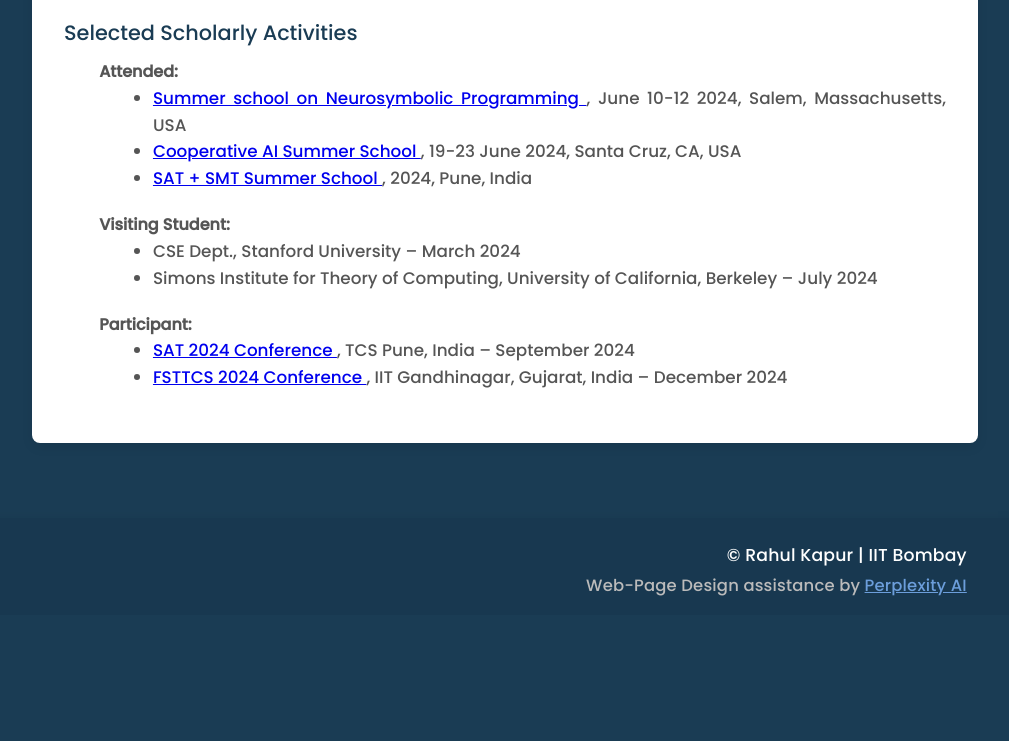
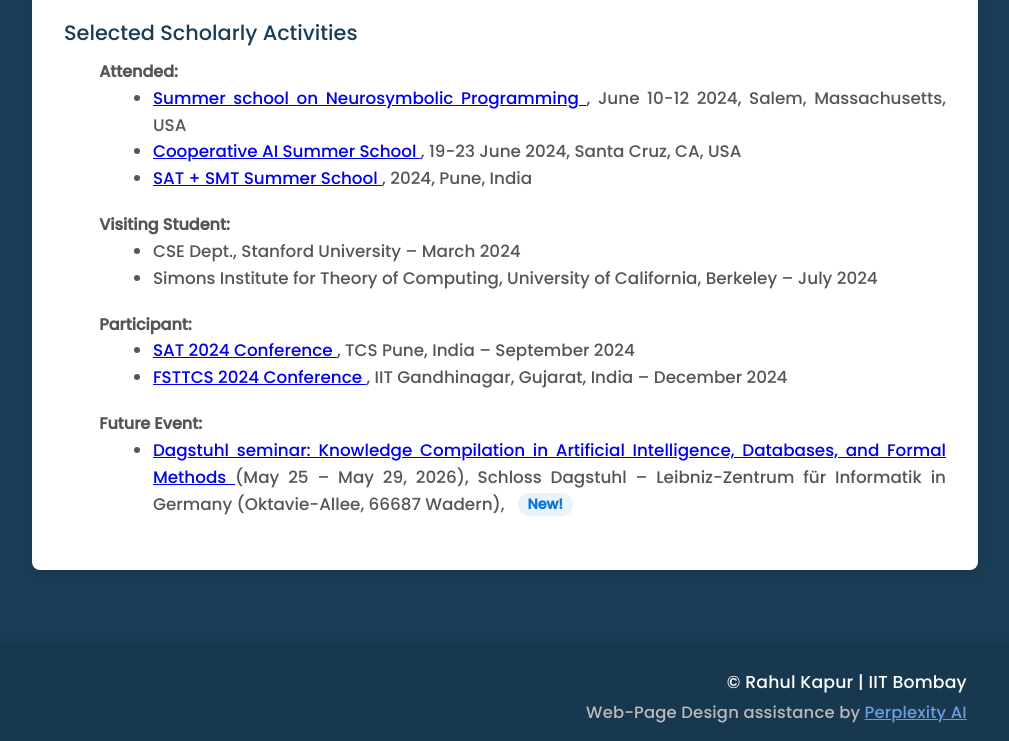
Before and after one commit to Rkus990/rkus990.github.io, a plain HTML site: page index.html in a window 1280 px wide. Shown: the part 1062-1803 px from the top of the page, without its empty margins (270-1279 px from the left). Before the commit the page ends 1677 px from the top, so only its background shows below. Drawn offline with Linux system fonts and the light colour scheme.

Commit message:
Update index.html

```diff
--- a/index.html
+++ b/index.html
@@ -349,6 +349,16 @@ body, .profile, .section-content, .profile li, .profile p {
                           </a>, IIT Gandhinagar, Gujarat, India – December 2024
                         </li>
                       </ul>
+
+					  <strong>Future Event:</strong>
+  <ul>
+    <li>
+      <a href="https://www.dagstuhl.de/seminars/seminar-calendar/seminar-details/26221" target="_blank">
+        Dagstuhl seminar: Knowledge Compilation in Artificial Intelligence, Databases, and Formal Methods
+      </a> (May 25 – May 29, 2026), Schloss Dagstuhl – Leibniz-Zentrum für Informatik in Germany (Oktavie-Allee, 66687 Wadern),
+      <span style="background:#e9f3fb; color:#0074d9; font-size:0.85em; border-radius:0.8em; padding:0.1em 0.7em; margin-left:0.6em; font-weight:600;">New!</span>
+    </li>
+  </ul>
                     </div>
                 </div>
             </div>
```
